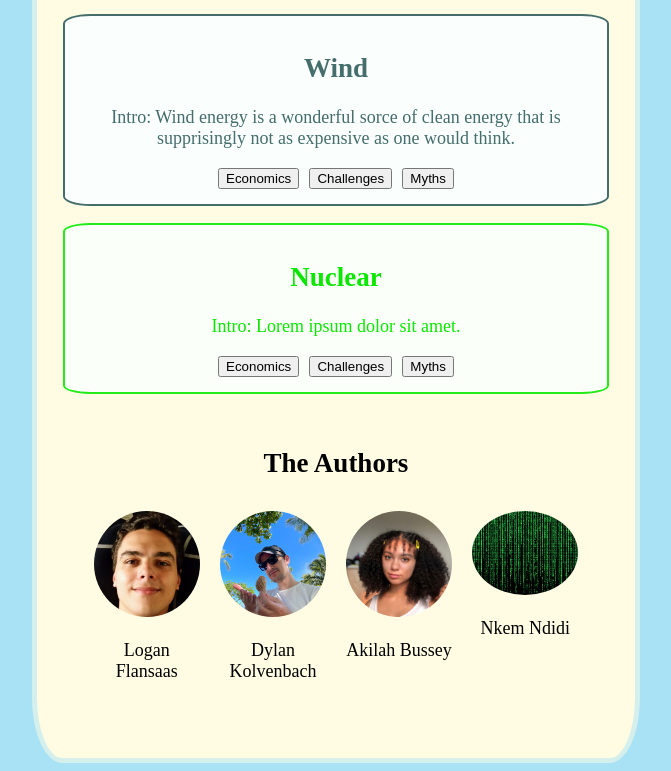
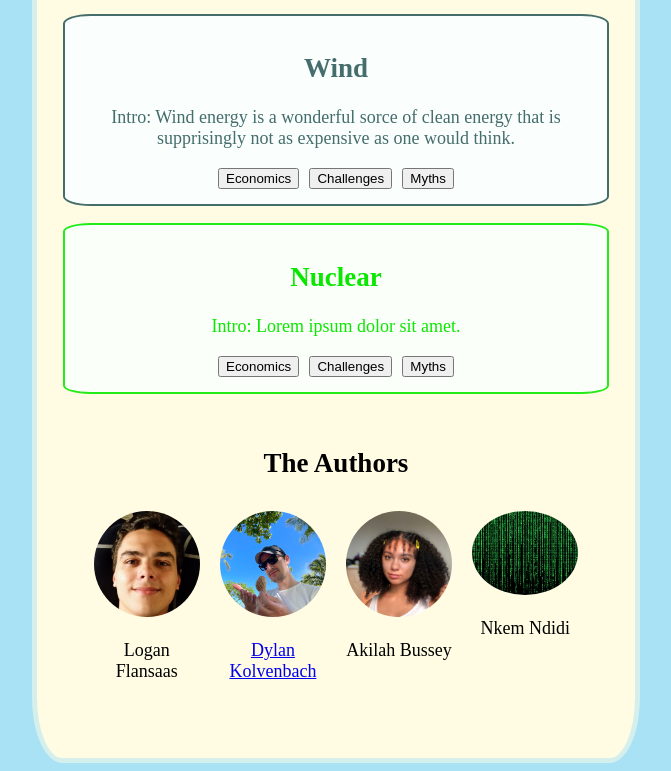
Before and after one commit to G4m3rpri3st/art_101_Energy_Dummies, a plain HTML site: page docs/index.html in a window 1280 px wide. Shown: the part 553-1324 px from the top of the page, without its empty margins (304-975 px from the left). Drawn offline with nearby package versions, Linux system fonts and the light colour scheme.

Commit message:
Update index.html

```diff
--- a/docs/index.html
+++ b/docs/index.html
@@ -285,7 +285,7 @@
 	  		</div>
 	  		<div class="column">
 	    		<img id="Dylan" src="img/Dylan.jpg" style="width:100%">
-					<p style="text-align:center;"> Dylan Kolvenbach</p>
+					<p style="text-align:center;"> <a href="https://dkolvenb.github.io/art101/dkolvenbach.html">Dylan Kolvenbach</a></p>
 	  		</div>
 	  		<div class="column">
 	    		<img id="Akilah" src="img/Akilah.jpg" style="width:100%">
```
